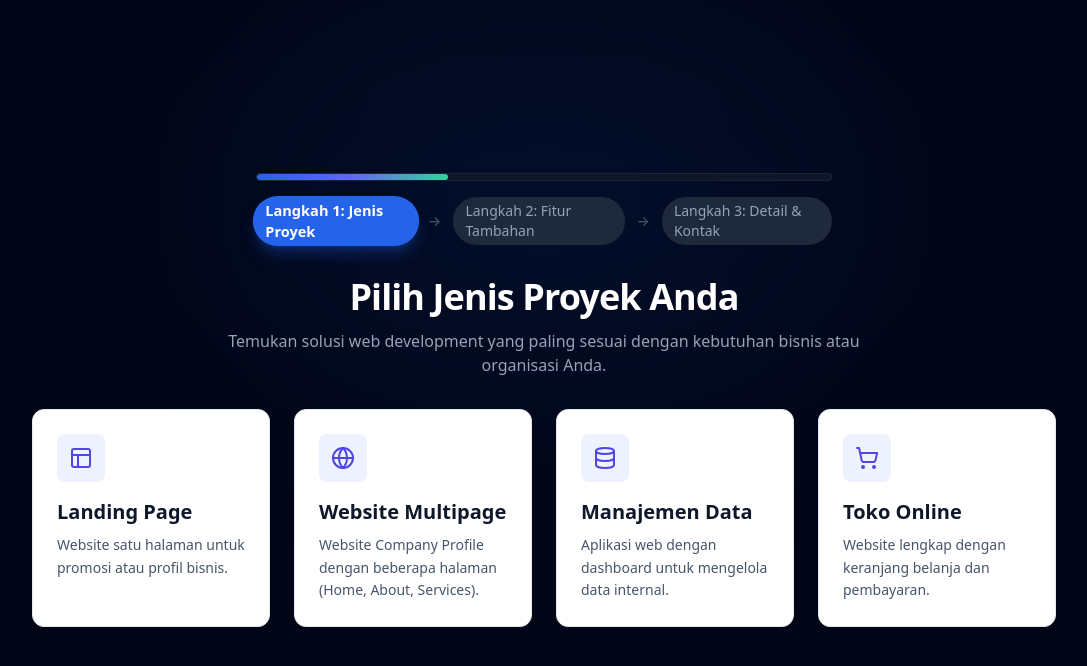
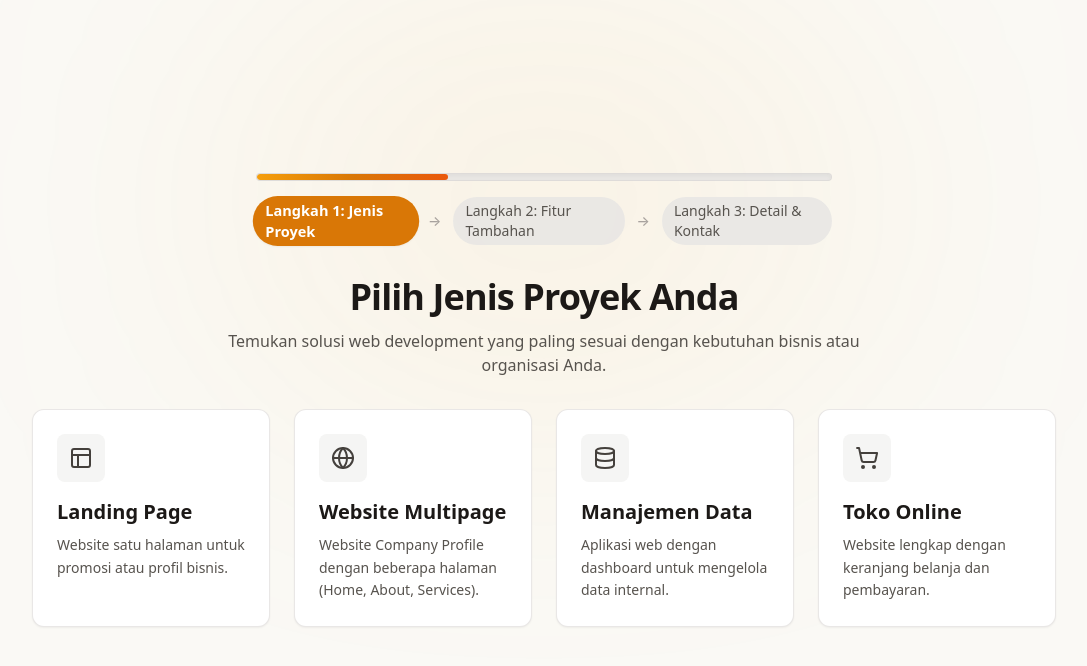
Before and after one commit to indrabaydhowi/client-onboarding-discovery-form, a Next.js app: page / in a window 1280 px wide. Shown: the top 666 px of the page, without its empty margins (96-1183 px from the left). Built offline with nearby package versions, Linux system fonts and the light colour scheme.

Commit message:
refactor(ui): adopt Claude Desktop warm cream aesthetic and amber accents

```diff
--- a/src/app/globals.css
+++ b/src/app/globals.css
@@ -3,8 +3,8 @@
 @tailwind utilities;
 
 :root {
-  --background: #0f172a;
-  --foreground: #f8fafc;
+  --background: #FAF9F5;
+  --foreground: #292524;
 }
 
 body {
--- a/src/app/layout.tsx
+++ b/src/app/layout.tsx
@@ -17,7 +17,7 @@ export default function RootLayout({
 }>) {
   return (
     <html lang="id">
-      <body className="min-h-screen bg-slate-950 text-slate-50 antialiased">
+      <body className="min-h-screen bg-[#FAF9F5] text-stone-800 antialiased">
         <FormProvider>
           {children}
         </FormProvider>
--- a/src/app/page.tsx
+++ b/src/app/page.tsx
@@ -9,7 +9,7 @@ import { motion, AnimatePresence } from 'framer-motion';
 
 /**
  * HomePage Component
- * Menampilkan form multi-step untuk onboarding & project discovery dengan animasi Framer Motion.
+ * Form multi-step onboarding & project discovery dengan estetika Claude Desktop (Warm Cream & Amber).
  */
 export default function HomePage() {
   const {
@@ -79,10 +79,10 @@ export default function HomePage() {
   };
 
   return (
-    <main className="min-h-screen bg-slate-950 text-slate-50 py-12 px-4 sm:px-6 lg:px-8 flex flex-col items-center justify-center relative overflow-hidden">
+    <main className="min-h-screen bg-[#FAF9F5] text-stone-800 py-12 px-4 sm:px-6 lg:px-8 flex flex-col items-center justify-center relative overflow-hidden">
 
-      {/* Background Decorative Glow */}
-      <div className="absolute top-1/4 left-1/2 -translate-x-1/2 -translate-y-1/2 w-[600px] h-[300px] bg-blue-600/10 blur-[120px] rounded-full pointer-events-none" />
+      {/* Background Soft Warm Glow */}
+      <div className="absolute top-1/4 left-1/2 -translate-x-1/2 -translate-y-1/2 w-[600px] h-[300px] bg-amber-500/10 blur-[140px] rounded-full pointer-events-none" />
 
       <div className="max-w-5xl w-full space-y-8 relative z-10">
 
@@ -90,9 +90,9 @@ export default function HomePage() {
         {!isSubmitted && (
           <div className="space-y-4 max-w-xl mx-auto">
             {/* Animated Progress Bar */}
-            <div className="w-full bg-slate-900 h-2 rounded-full overflow-hidden border border-slate-800/80 shadow-inner">
+            <div className="w-full bg-stone-200/80 h-2 rounded-full overflow-hidden border border-stone-300/60 shadow-inner">
               <motion.div
-                className="h-full bg-gradient-to-r from-blue-600 via-indigo-500 to-emerald-400 rounded-full"
+                className="h-full bg-gradient-to-r from-amber-500 via-amber-600 to-orange-600 rounded-full"
                 initial={{ width: "33.33%" }}
                 animate={{
                   width: step === 1 ? "33.33%" : step === 2 ? "66.66%" : "100%",
@@ -102,39 +102,39 @@ export default function HomePage() {
             </div>
 
             {/* Step Badges */}
-            <div className="flex items-center justify-center space-x-2 sm:space-x-3 text-xs sm:text-sm font-medium text-slate-400">
+            <div className="flex items-center justify-center space-x-2 sm:space-x-3 text-xs sm:text-sm font-medium text-stone-500">
               <motion.span
                 animate={{ scale: step === 1 ? 1.04 : 1 }}
                 className={`px-3 py-1 rounded-full transition-colors duration-300 ${
                   step === 1
-                    ? "bg-blue-600 text-white font-semibold shadow-lg shadow-blue-600/30"
+                    ? "bg-amber-600 text-white font-semibold shadow-sm"
                     : step > 1
-                    ? "bg-blue-950/60 text-blue-400 border border-blue-800/50"
-                    : "bg-slate-800 text-slate-400"
+                    ? "bg-amber-100 text-amber-900 border border-amber-300/80"
+                    : "bg-stone-200/80 text-stone-600"
                 }`}
               >
                 Langkah 1: Jenis Proyek
               </motion.span>
-              <span className="text-slate-600">&rarr;</span>
+              <span className="text-stone-400">&rarr;</span>
               <motion.span
                 animate={{ scale: step === 2 ? 1.04 : 1 }}
                 className={`px-3 py-1 rounded-full transition-colors duration-300 ${
                   step === 2
-                    ? "bg-blue-600 text-white font-semibold shadow-lg shadow-blue-600/30"
+                    ? "bg-amber-600 text-white font-semibold shadow-sm"
                     : step > 2
-                    ? "bg-blue-950/60 text-blue-400 border border-blue-800/50"
-                    : "bg-slate-800 text-slate-400"
+                    ? "bg-amber-100 text-amber-900 border border-amber-300/80"
+                    : "bg-stone-200/80 text-stone-600"
                 }`}
               >
                 Langkah 2: Fitur Tambahan
               </motion.span>
-              <span className="text-slate-600">&rarr;</span>
+              <span className="text-stone-400">&rarr;</span>
               <motion.span
                 animate={{ scale: step === 3 ? 1.04 : 1 }}
                 className={`px-3 py-1 rounded-full transition-colors duration-300 ${
                   step === 3
-                    ? "bg-blue-600 text-white font-semibold shadow-lg shadow-blue-600/30"
-                    : "bg-slate-800 text-slate-400"
+                    ? "bg-amber-600 text-white font-semibold shadow-sm"
+                    : "bg-stone-200/80 text-stone-600"
                 }`}
               >
                 Langkah 3: Detail & Kontak
@@ -160,43 +160,43 @@ export default function HomePage() {
                   initial={{ scale: 0 }}
                   animate={{ scale: 1 }}
                   transition={{ type: "spring", stiffness: 300, damping: 20, delay: 0.1 }}
-                  className="p-4 bg-emerald-500/10 text-emerald-400 rounded-full border border-emerald-500/20 shadow-lg shadow-emerald-500/10"
+                  className="p-4 bg-emerald-100 text-emerald-700 rounded-full border border-emerald-200 shadow-sm"
                 >
                   <CheckCircle2 className="w-14 h-14" />
                 </motion.div>
-                <h1 className="text-3xl sm:text-4xl font-extrabold text-white tracking-tight">
+                <h1 className="text-3xl sm:text-4xl font-extrabold text-stone-900 tracking-tight">
                   Permintaan Proyek Berhasil Dikirim!
                 </h1>
-                <p className="text-slate-300 text-base max-w-lg leading-relaxed">
-                  Terima kasih <strong className="text-white">{name}</strong>. Tim kami sedang memproses rincian fitur untuk proyek <strong className="text-blue-400">{selectedProjectData?.title || "Website"}</strong> Anda. Proposal resmi dan estimasi harga akan segera kami kirimkan ke kontak Anda dalam 1x24 jam.
+                <p className="text-stone-600 text-base max-w-lg leading-relaxed">
+                  Terima kasih <strong className="text-stone-900">{name}</strong>. Tim kami sedang memproses rincian fitur untuk proyek <strong className="text-amber-700">{selectedProjectData?.title || "Website"}</strong> Anda. Proposal resmi dan estimasi harga akan segera kami kirimkan ke kontak Anda dalam 1x24 jam.
                 </p>
               </div>
 
               {/* Response Summary Card */}
-              <div className="bg-slate-900/80 border border-slate-800 rounded-2xl p-6 text-left space-y-6 shadow-xl backdrop-blur-sm">
-                <div className="flex items-center justify-between border-b border-slate-800 pb-4">
-                  <h2 className="text-lg font-bold text-white flex items-center gap-2">
-                    <Sparkles className="w-5 h-5 text-blue-400" /> Ringkasan Pengajuan Proyek
+              <div className="bg-white border border-stone-200/90 rounded-2xl p-6 text-left space-y-6 shadow-xl shadow-stone-200/50">
+                <div className="flex items-center justify-between border-b border-stone-200/80 pb-4">
+                  <h2 className="text-lg font-bold text-stone-900 flex items-center gap-2">
+                    <Sparkles className="w-5 h-5 text-amber-600" /> Ringkasan Pengajuan Proyek
                   </h2>
-                  <span className="text-xs px-2.5 py-1 bg-emerald-500/20 text-emerald-300 font-semibold rounded-full border border-emerald-500/30">
+                  <span className="text-xs px-2.5 py-1 bg-emerald-100 text-emerald-800 font-semibold rounded-full border border-emerald-200">
                     Status: Terverifikasi
                   </span>
                 </div>
 
                 <div className="grid grid-cols-1 sm:grid-cols-2 gap-6 text-sm">
                   <div>
-                    <span className="text-xs text-slate-400 font-medium block mb-1">Jenis Proyek</span>
-                    <p className="text-white font-semibold text-base">{selectedProjectData?.title || "-"}</p>
-                    <p className="text-slate-400 text-xs mt-0.5">{selectedProjectData?.description}</p>
+                    <span className="text-xs text-stone-500 font-medium block mb-1">Jenis Proyek</span>
+                    <p className="text-stone-900 font-semibold text-base">{selectedProjectData?.title || "-"}</p>
+                    <p className="text-stone-500 text-xs mt-0.5">{selectedProjectData?.description}</p>
                   </div>
 
                   <div>
-                    <span className="text-xs text-slate-400 font-medium block mb-1">Target Waktu</span>
-                    <p className="text-white font-semibold text-base">{getTimelineLabel(timeline)}</p>
+                    <span className="text-xs text-stone-500 font-medium block mb-1">Target Waktu</span>
+                    <p className="text-stone-900 font-semibold text-base">{getTimelineLabel(timeline)}</p>
                   </div>
 
                   <div className="sm:col-span-2">
-                    <span className="text-xs text-slate-400 font-medium block mb-2">
+                    <span className="text-xs text-stone-500 font-medium block mb-2">
                       Fitur Tambahan Terpilih ({selectedFeatures.length})
                     </span>
                     {selectedFeatures.length > 0 ? (
@@ -206,7 +206,7 @@ export default function HomePage() {
                           return (
                             <span
                               key={featureId}
-                              className="px-3 py-1.5 bg-blue-950/60 border border-blue-800/60 text-blue-300 text-xs font-medium rounded-lg"
+                              className="px-3 py-1.5 bg-amber-50 border border-amber-200/80 text-amber-900 text-xs font-medium rounded-lg"
                             >
                               {feat?.title || featureId}
                             </span>
@@ -214,18 +214,18 @@ export default function HomePage() {
                         })}
                       </div>
                     ) : (
-                      <p className="text-slate-500 text-xs italic">Tidak ada fitur tambahan khusus yang dipilih.</p>
+                      <p className="text-stone-400 text-xs italic">Tidak ada fitur tambahan khusus yang dipilih.</p>
                     )}
                   </div>
 
-                  <div className="sm:col-span-2 pt-4 border-t border-slate-800/80 flex flex-col sm:flex-row justify-between text-xs text-slate-400 gap-2">
+                  <div className="sm:col-span-2 pt-4 border-t border-stone-200/80 flex flex-col sm:flex-row justify-between text-xs text-stone-600 gap-2">
                     <div>
                       <span>Nama Klien: </span>
-                      <strong className="text-slate-200">{name}</strong>
+                      <strong className="text-stone-900">{name}</strong>
                     </div>
                     <div>
                       <span>Kontak Utama: </span>
-                      <strong className="text-slate-200">{contact}</strong>
+                      <strong className="text-stone-900">{contact}</strong>
                     </div>
                   </div>
                 </div>
@@ -238,7 +238,7 @@ export default function HomePage() {
                   whileHover={{ scale: 1.03 }}
                   whileTap={{ scale: 0.97 }}
                   onClick={handleWhatsAppClick}
-                  className="px-6 py-3.5 rounded-xl font-semibold bg-emerald-600 hover:bg-emerald-500 text-white shadow-lg shadow-emerald-600/20 transition-colors duration-200 flex items-center gap-2.5 text-sm cursor-pointer"
+                  className="px-6 py-3.5 rounded-xl font-semibold bg-emerald-600 hover:bg-emerald-700 text-white shadow-md shadow-emerald-600/20 transition-colors duration-200 flex items-center gap-2.5 text-sm cursor-pointer"
                 >
                   <MessageCircle className="w-5 h-5" /> Konsultasi Langsung via WhatsApp
                 </motion.button>
@@ -255,10 +255,10 @@ export default function HomePage() {
               className="space-y-8"
             >
               <div className="text-center space-y-3">
-                <h1 className="text-3xl sm:text-4xl font-extrabold tracking-tight text-white">
+                <h1 className="text-3xl sm:text-4xl font-extrabold tracking-tight text-stone-900">
                   Pilih Jenis Proyek Anda
                 </h1>
-                <p className="text-slate-400 text-base max-w-2xl mx-auto">
+                <p className="text-stone-600 text-base max-w-2xl mx-auto">
                   Temukan solusi web development yang paling sesuai dengan kebutuhan bisnis atau organisasi Anda.
                 </p>
               </div>
@@ -292,16 +292,16 @@ export default function HomePage() {
               className="space-y-8"
             >
               <div className="text-center space-y-3">
-                <h1 className="text-3xl sm:text-4xl font-extrabold tracking-tight text-white">
+                <h1 className="text-3xl sm:text-4xl font-extrabold tracking-tight text-stone-900">
                   Pilih Fitur Tambahan
                 </h1>
-                <p className="text-slate-400 text-base max-w-2xl mx-auto">
+                <p className="text-stone-600 text-base max-w-2xl mx-auto">
                   Pilih fitur pendukung yang Anda butuhkan untuk mengoptimalkan proyek web Anda.
                 </p>
                 {selectedProjectData && (
                   <div className="pt-2 flex justify-center">
-                    <span className="px-4 py-2 rounded-full bg-blue-900/30 text-blue-400 text-sm font-medium border border-blue-800/50">
-                      Proyek Terpilih: <strong className="text-white ml-1">{selectedProjectData.title}</strong>
+                    <span className="px-4 py-2 rounded-full bg-amber-100/70 text-amber-900 text-sm font-medium border border-amber-300/80 shadow-sm">
+                      Proyek Terpilih: <strong className="text-amber-950 ml-1">{selectedProjectData.title}</strong>
                     </span>
                   </div>
                 )}
@@ -326,7 +326,7 @@ export default function HomePage() {
                   whileHover={{ scale: 1.02 }}
                   whileTap={{ scale: 0.98 }}
                   onClick={() => setStep(1)}
-                  className="px-6 py-3 rounded-lg font-semibold bg-slate-800 hover:bg-slate-700 text-slate-200 border border-slate-700 transition-colors duration-200 cursor-pointer"
+                  className="px-6 py-3 rounded-lg font-semibold bg-stone-100 hover:bg-stone-200 text-stone-700 border border-stone-300/80 transition-colors duration-200 cursor-pointer shadow-sm"
                 >
                   &larr; Kembali
                 </motion.button>
@@ -335,7 +335,7 @@ export default function HomePage() {
                   whileHover={{ scale: 1.02 }}
                   whileTap={{ scale: 0.98 }}
                   onClick={() => setStep(3)}
-                  className="px-6 py-3 rounded-lg font-semibold bg-blue-600 hover:bg-blue-700 text-white shadow-lg transition-colors duration-200 cursor-pointer"
+                  className="px-6 py-3 rounded-lg font-semibold bg-amber-600 hover:bg-amber-700 text-white shadow-md shadow-amber-600/20 transition-colors duration-200 cursor-pointer"
                 >
                   Lanjutkan &rarr;
                 </motion.button>
@@ -350,20 +350,20 @@ export default function HomePage() {
               exit={{ opacity: 0, y: -15, scale: 0.98 }}
               transition={{ duration: 0.35, ease: [0.22, 1, 0.36, 1] }}
             >
-              <form onSubmit={handleSubmit} className="space-y-8 bg-slate-900/60 p-6 sm:p-8 rounded-2xl border border-slate-800 backdrop-blur-sm">
+              <form onSubmit={handleSubmit} className="space-y-8 bg-white p-6 sm:p-8 rounded-2xl border border-stone-200/90 shadow-xl shadow-stone-200/50">
                 <div className="text-center space-y-3">
-                  <h1 className="text-3xl sm:text-4xl font-extrabold tracking-tight text-white">
+                  <h1 className="text-3xl sm:text-4xl font-extrabold tracking-tight text-stone-900">
                     Estimasi Waktu & Data Kontak
                   </h1>
-                  <p className="text-slate-400 text-base max-w-2xl mx-auto">
+                  <p className="text-stone-600 text-base max-w-2xl mx-auto">
                     Lengkapi detail singkat ini agar kami dapat menghitung dan mengirimkan penawaran estimasi secara privat.
                   </p>
                   {selectedProjectData && (
                     <div className="pt-2 flex justify-center flex-wrap gap-2">
-                      <span className="px-3 py-1 rounded-full bg-blue-900/30 text-blue-400 text-xs font-medium border border-blue-800/50">
-                        Proyek: <strong className="text-white ml-1">{selectedProjectData.title}</strong>
+                      <span className="px-3 py-1 rounded-full bg-amber-100/70 text-amber-900 text-xs font-medium border border-amber-300/80">
+                        Proyek: <strong className="text-amber-950 ml-1">{selectedProjectData.title}</strong>
                       </span>
-                      <span className="px-3 py-1 rounded-full bg-slate-800 text-slate-300 text-xs font-medium border border-slate-700">
+                      <span className="px-3 py-1 rounded-full bg-stone-100 text-stone-700 text-xs font-medium border border-stone-300/80">
                         {selectedFeatures.length} Fitur Dipilih
                       </span>
                     </div>
@@ -372,7 +372,7 @@ export default function HomePage() {
 
                 {/* Estimasi Waktu (Timeline) */}
                 <div className="space-y-3">
-                  <label className="block text-sm font-semibold text-slate-200">
+                  <label className="block text-sm font-semibold text-stone-800">
                     Estimasi Waktu Pengerjaan
                   </label>
                   <div className="grid grid-cols-1 sm:grid-cols-3 gap-3">
@@ -389,8 +389,8 @@ export default function HomePage() {
                         onClick={() => setTimeline(item.id)}
                         className={`p-4 rounded-xl border text-sm font-medium transition-colors text-center cursor-pointer ${
                           timeline === item.id
-                            ? "border-blue-500 bg-blue-900/30 text-white ring-2 ring-blue-500/50"
-                            : "border-slate-800 bg-slate-900 text-slate-300 hover:border-slate-700 hover:bg-slate-800"
+                            ? "border-amber-600 bg-amber-50/70 text-amber-950 ring-2 ring-amber-300"
+                            : "border-stone-200 bg-white text-stone-700 hover:border-amber-300 hover:bg-stone-50"
                         }`}
                       >
                         {item.label}
@@ -400,42 +400,42 @@ export default function HomePage() {
                 </div>
 
                 {/* Informasi Kontak */}
-                <div className="space-y-4 pt-2 border-t border-slate-800">
-                  <h3 className="text-sm font-semibold text-slate-200">
+                <div className="space-y-4 pt-2 border-t border-stone-200/80">
+                  <h3 className="text-sm font-semibold text-stone-800">
                     Informasi Kontak
                   </h3>
                   <div className="grid grid-cols-1 sm:grid-cols-2 gap-4">
                     <div>
-                      <label className="block text-xs text-slate-400 mb-1 font-medium">Nama Anda *</label>
+                      <label className="block text-xs text-stone-500 mb-1 font-medium">Nama Anda *</label>
                       <input
                         type="text"
                         value={name}
                         onChange={(e) => setName(e.target.value)}
                         placeholder="Contoh: Budi Santoso"
-                        className="w-full p-3.5 rounded-xl bg-slate-900 border border-slate-800 text-slate-100 text-sm focus:outline-none focus:ring-2 focus:ring-blue-600 focus:border-transparent placeholder-slate-500 transition-all"
+                        className="w-full p-3.5 rounded-xl bg-stone-50 border border-stone-200 text-stone-900 text-sm focus:outline-none focus:ring-2 focus:ring-amber-600 focus:border-transparent focus:bg-white placeholder-stone-400 transition-all"
                       />
                     </div>
                     <div>
-                      <label className="block text-xs text-slate-400 mb-1 font-medium">Nomor WhatsApp / Email *</label>
+                      <label className="block text-xs text-stone-500 mb-1 font-medium">Nomor WhatsApp / Email *</label>
                       <input
                         type="text"
                         value={contact}
                         onChange={(e) => setContact(e.target.value)}
                         placeholder="Contoh: 081234567890 / budi@email.com"
-                        className="w-full p-3.5 rounded-xl bg-slate-900 border border-slate-800 text-slate-100 text-sm focus:outline-none focus:ring-2 focus:ring-blue-600 focus:border-transparent placeholder-slate-500 transition-all"
+                        className="w-full p-3.5 rounded-xl bg-stone-50 border border-stone-200 text-stone-900 text-sm focus:outline-none focus:ring-2 focus:ring-amber-600 focus:border-transparent focus:bg-white placeholder-stone-400 transition-all"
                       />
                     </div>
                   </div>
                 </div>
 
                 {/* Tombol Final (Call to Action) */}
-                <div className="flex flex-col sm:flex-row justify-between items-center gap-4 pt-4 border-t border-slate-800">
+                <div className="flex flex-col sm:flex-row justify-between items-center gap-4 pt-4 border-t border-stone-200/80">
                   <motion.button
                     type="button"
                     whileHover={{ scale: 1.02 }}
                     whileTap={{ scale: 0.98 }}
                     onClick={() => setStep(2)}
-                    className="w-full sm:w-auto px-6 py-3.5 rounded-xl font-semibold bg-slate-800 hover:bg-slate-700 text-slate-200 border border-slate-700 transition-colors duration-200 cursor-pointer text-center"
+                    className="w-full sm:w-auto px-6 py-3.5 rounded-xl font-semibold bg-stone-100 hover:bg-stone-200 text-stone-700 border border-stone-300/80 transition-colors duration-200 cursor-pointer text-center"
                   >
                     &larr; Kembali
                   </motion.button>
@@ -446,8 +446,8 @@ export default function HomePage() {
                     disabled={!name.trim() || !contact.trim()}
                     className={`w-full sm:w-auto px-8 py-3.5 rounded-xl font-bold transition-all duration-200 text-center ${
                       name.trim() && contact.trim()
-                        ? "bg-gradient-to-r from-blue-600 to-indigo-600 hover:from-blue-500 hover:to-indigo-500 text-white shadow-lg shadow-blue-600/30 cursor-pointer"
-                        : "bg-slate-800 text-slate-500 cursor-not-allowed border border-slate-700"
+                        ? "bg-amber-600 hover:bg-amber-700 text-white shadow-md shadow-amber-600/20 cursor-pointer"
+                        : "bg-stone-200 text-stone-400 border border-stone-300 cursor-not-allowed"
                     }`}
                   >
                     Kirim Permintaan Estimasi 🚀
--- a/src/components/ui/ProjectCard.tsx
+++ b/src/components/ui/ProjectCard.tsx
@@ -20,7 +20,7 @@ export interface ProjectCardProps {
 }
 
 /**
- * Komponen visual kartu jenis proyek dengan framer-motion micro-interactions.
+ * Komponen visual kartu jenis proyek dengan estetika Claude Desktop (Warm Cream & Amber).
  */
 export default function ProjectCard({
   title,
@@ -34,21 +34,21 @@ export default function ProjectCard({
   return (
     <motion.div
       onClick={onClick}
-      whileHover={{ y: -4, scale: 1.01 }}
-      whileTap={{ scale: 0.97 }}
+      whileHover={{ y: -3, scale: 1.01 }}
+      whileTap={{ scale: 0.98 }}
       transition={{ type: "spring", stiffness: 400, damping: 25 }}
-      className={`rounded-xl p-6 shadow-sm hover:shadow-xl transition-colors duration-200 cursor-pointer flex flex-col gap-4 text-left select-none ${
+      className={`rounded-xl p-6 transition-all duration-200 cursor-pointer flex flex-col gap-4 text-left select-none ${
         isSelected
-          ? "border-blue-600 bg-blue-50 ring-2 ring-blue-200 border"
-          : "bg-white border border-slate-200 hover:border-slate-300"
+          ? "bg-[#FDF8F3] border-2 border-amber-600 ring-2 ring-amber-200/70 shadow-sm"
+          : "bg-white border border-stone-200/90 shadow-sm hover:border-amber-300 hover:shadow-stone-200/60"
       }`}
     >
-      <div className={`p-3 rounded-lg w-fit transition-colors duration-200 ${isSelected ? "bg-blue-100 text-blue-600" : "bg-indigo-50 text-indigo-600"}`}>
+      <div className={`p-3 rounded-lg w-fit transition-colors duration-200 ${isSelected ? "bg-amber-100/90 text-amber-700" : "bg-stone-100 text-stone-700"}`}>
         <IconComponent className="w-6 h-6" />
       </div>
       <div className="space-y-2">
-        <h3 className={`text-xl font-bold transition-colors duration-200 ${isSelected ? "text-blue-950" : "text-slate-900"}`}>{title}</h3>
-        <p className="text-slate-600 text-sm leading-relaxed">{description}</p>
+        <h3 className={`text-xl font-bold transition-colors duration-200 ${isSelected ? "text-amber-950" : "text-stone-900"}`}>{title}</h3>
+        <p className="text-stone-600 text-sm leading-relaxed">{description}</p>
       </div>
     </motion.div>
   );
```
Also changed, not shown: src/components/ui/FeatureCard.tsx (+7 -7 lines).
